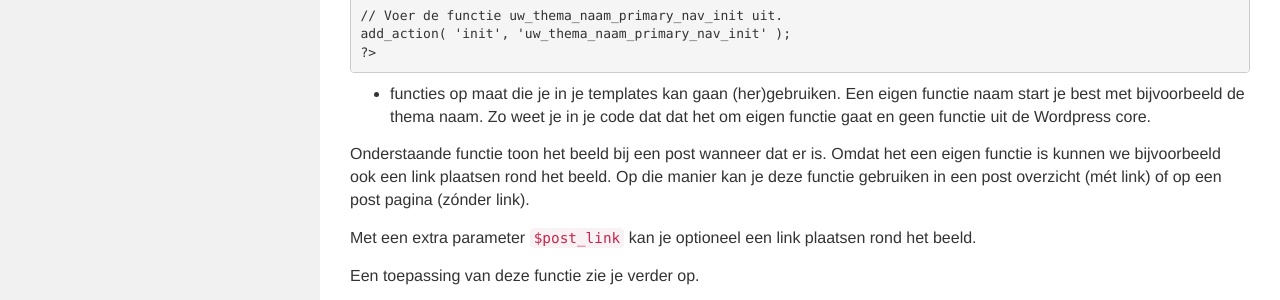
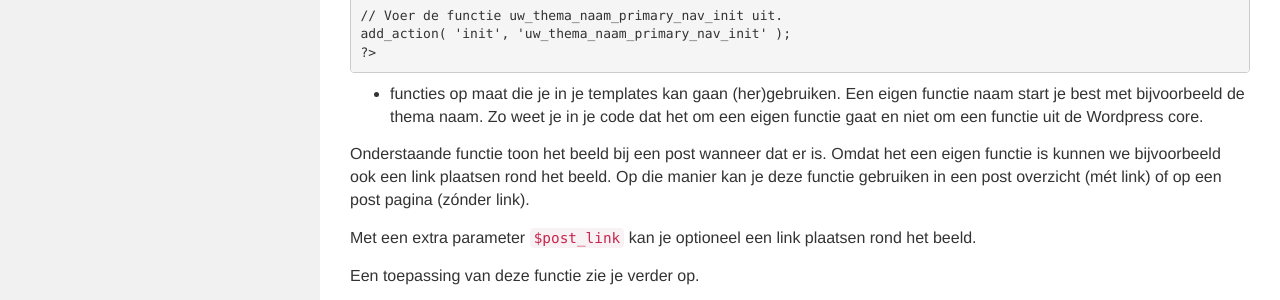
Before and after one commit to Syntra-Brussel/dynamische-webtechnieken, a Jekyll site: the page built from wordpress/thema-van-nul.md, in a window 1280 px wide and 900 px high, scrolled down 878 px. Shown: the part 175-475 px from the top of the window. Built offline with Jekyll 4.4.1, drawn with Linux system fonts in a browser that asks for light colours; nearby versions of some CDN libraries; a script that is not in the unit is left out.

Commit message:
Update thema-van-nul.md

```diff
--- a/wordpress/thema-van-nul.md
+++ b/wordpress/thema-van-nul.md
@@ -56,7 +56,7 @@
 ?&gt;
 </pre>
 
-* functies op maat die je in je templates kan gaan (her)gebruiken. Een eigen functie naam start je best met bijvoorbeeld de thema naam. Zo weet je in je code dat dat het om eigen functie gaat en geen functie uit de Wordpress core.
+* functies op maat die je in je templates kan gaan (her)gebruiken. Een eigen functie naam start je best met bijvoorbeeld de thema naam. Zo weet je in je code dat het om een eigen functie gaat en niet om een functie uit de Wordpress core.
 
 Onderstaande functie toon het beeld bij een post wanneer dat er is. Omdat het een eigen functie is kunnen we bijvoorbeeld ook een link plaatsen rond het beeld. Op die manier kan je deze functie gebruiken in een post overzicht (mét link) of op een post pagina (zónder link).
 
```
